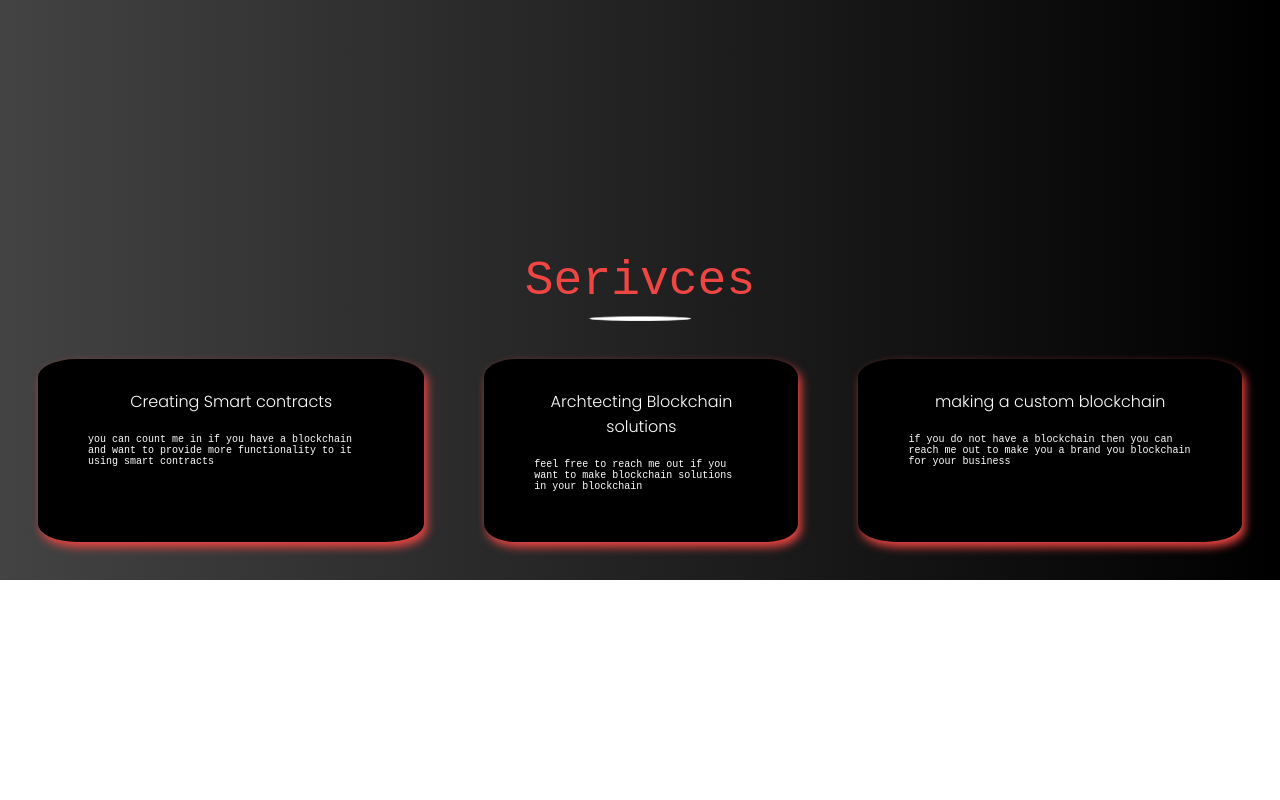
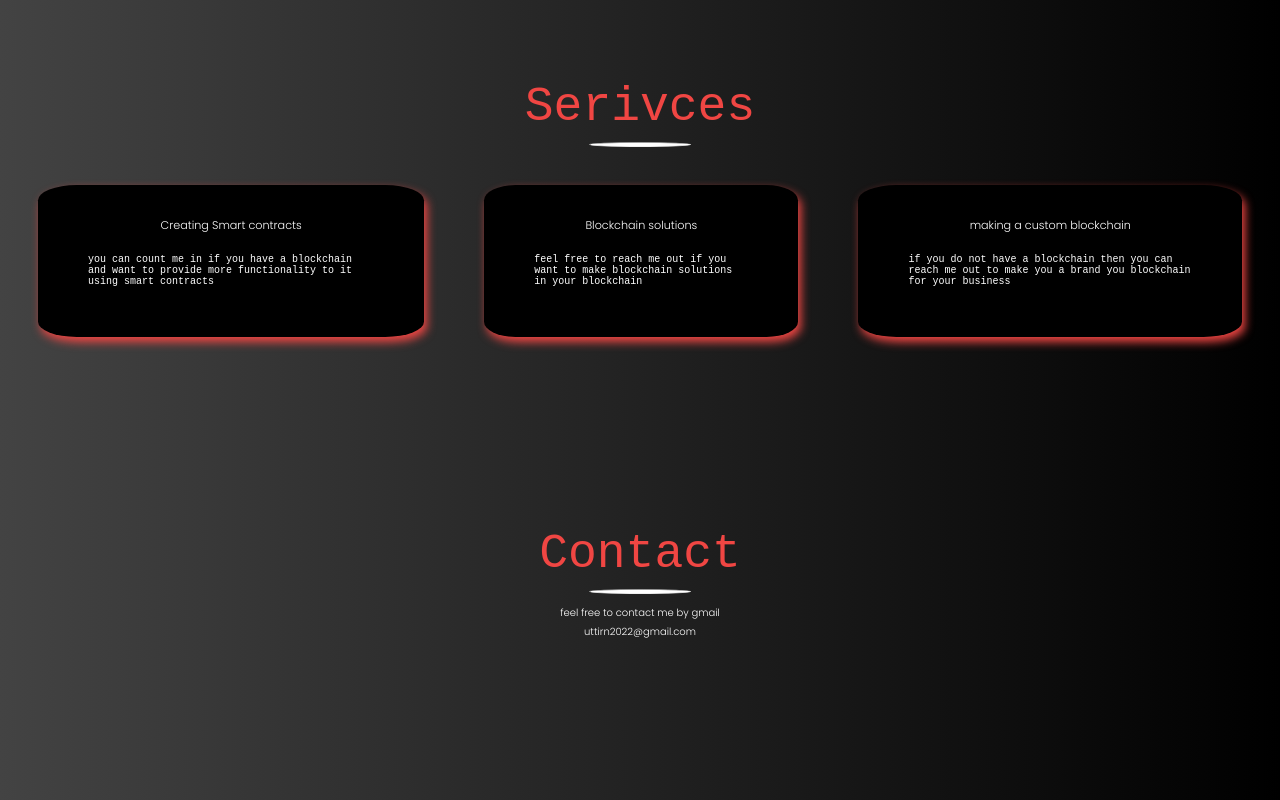
Before and after one commit to Uttirninquantum/portfolio-web., a plain HTML site: page index.html in a window 1280 px wide. Shown: the part 1727-2527 px from the top of the page. Before the commit the page ends 2307 px from the top, so only its background shows below. Drawn offline with Linux system fonts and the light colour scheme; a web font is replaced by a local one.

Commit message:
Add files via upload

```diff
--- a/index.html
+++ b/index.html
@@ -19,6 +19,7 @@
     <a href="#home">home</a>
     <a href="#about">about</a>
     <a href="#services">services</a>
+    <a href="#contact">contact</a>
   </nav>
 
   <div class="home" id="home">
@@ -47,7 +48,7 @@ Thank you for visiting my portfolio website, and I hope you enjoy exploring my w
         <p>you can count me in if you have a blockchain and want to provide more functionality to it using smart contracts </p>
       </div>
       <div class="box1">
-        <span>Archtecting Blockchain solutions</span>
+        <span> Blockchain solutions</span>
         <p>feel free to reach me out if you want to make blockchain solutions in your blockchain</p>
       </div>
       <div class="box1">
@@ -55,10 +56,11 @@ Thank you for visiting my portfolio website, and I hope you enjoy exploring my w
         <p>if you do not have a blockchain then you can reach me out to make you a brand you blockchain for your business</p>
       </div>
     </div>
+    <div class="contact" id="contact">
+      <span>Contact</span> <br />
+      <hr />
 
-
-  </div>
-  <!-- Project -->
-  <script src="main.js"></script>
-</body>
-</html>
+      <span class="c"> feel free to contact me by gmail </span> <br />
+      <span class="c">uttirn2022@gmail.com</span>
+    </div>
+  </html>
--- a/style.css
+++ b/style.css
@@ -33,6 +33,7 @@ background-image: linear-gradient(to right, #434343 0%, black 100%);}
 }
 .h1{
   color:#adb0b3;
+  font-family: 'Roboto',sans-serif;
 
 
 }
@@ -71,7 +72,7 @@ hr{
 .about p{
   color:white;
   font-family:'Chivo Mono', monospace;
-  font-size: 20px;
+  font-size: 10px;
   margin: 70px;
 }
 .container{
@@ -87,7 +88,7 @@ hr{
 }
 .box1 span{
   font-family: 'Poppins',sans-serif;
-  font-size: 1em;
+  font-size: 0.7em;
   color:white;
 }
 
@@ -103,3 +104,12 @@ background-color:#f04643;
 transition: 500ms linear;
 
 }
+.contact .c{
+  font-family: 'Poppins',sans-serif;
+  font-size: 10px;
+  color:white;
+  margin: 9rem;
+}
+.contact{
+  margin: 10rem;
+}
```
